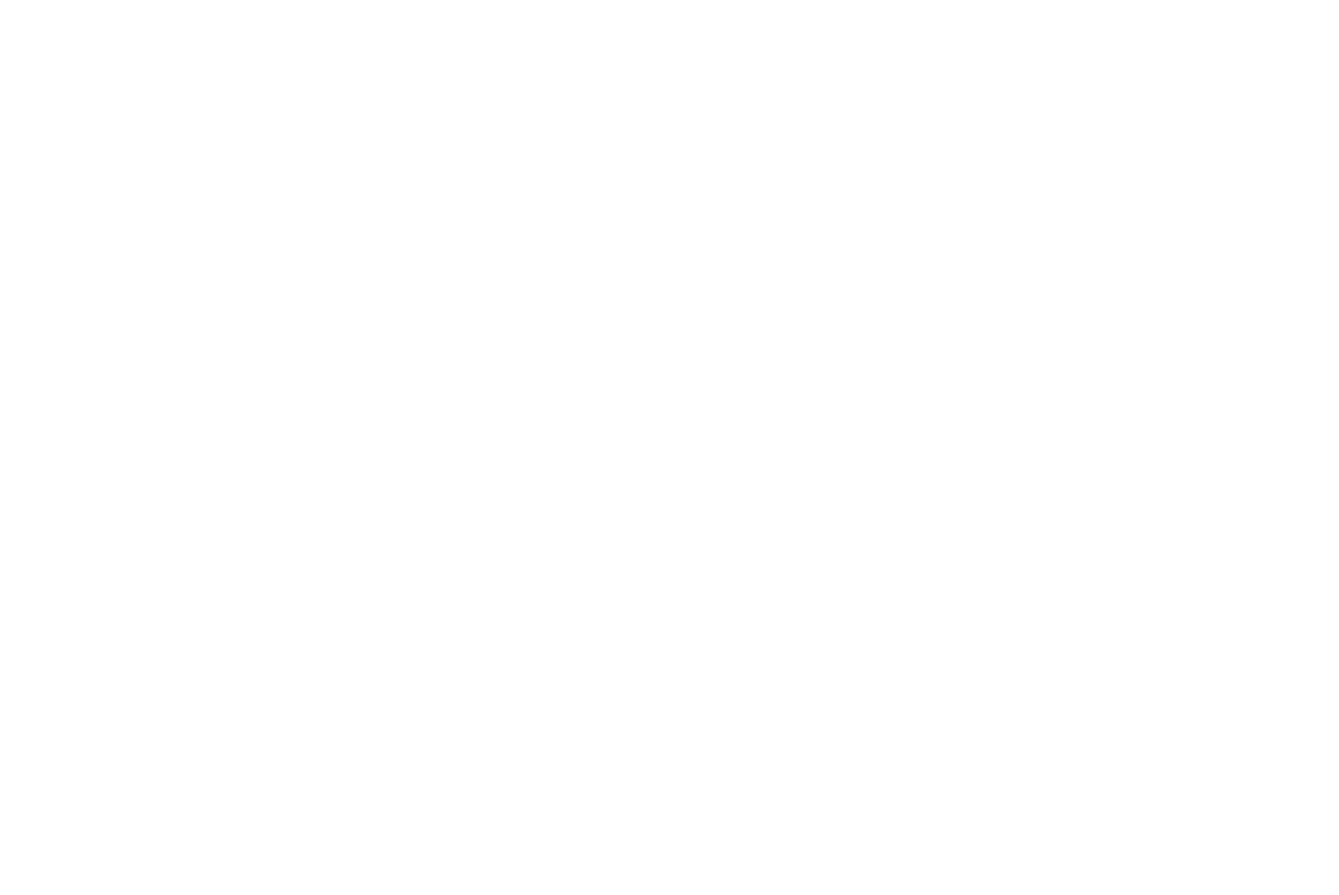
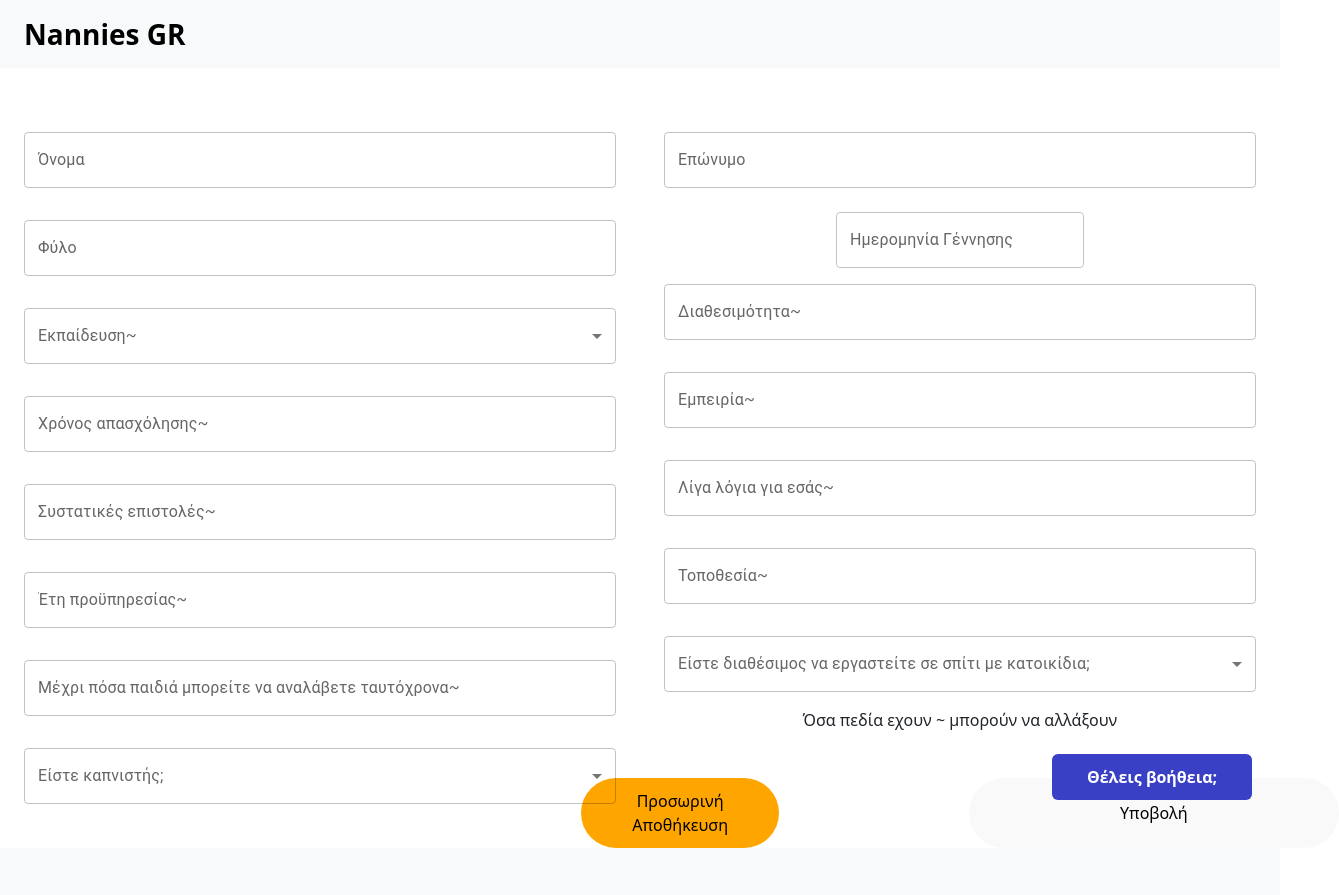
Before and after one commit to giannisz2/Website_Nannies, a React (Vite) app: page /PersonalInfo in a window 1280 px wide. Before the commit this address had no page. Shown: the top 895 px of the page, 1339 px wide, since content can reach past the window. Before the commit the page ends 800 px from the top, so only its background shows below. Built offline with nearby package versions, Linux system fonts and the light colour scheme.

Commit message:
Added personalInfo

```diff
--- a/src/App.jsx
+++ b/src/App.jsx
@@ -5,9 +5,10 @@ import TransactionHistory from './pages/nannies/TransactionHistory';
 import NannyHomepage from './pages/nannies/NannyHomepage';
 import ProfileEditNannies from './pages/nannies/ProfileEditNannies';
 import { Routes, Route, BrowserRouter} from 'react-router-dom';
-import FirstStep from './pages/nannies/FirstStep';
+import PersonalInfo from './pages/nannies/PersonalInfo';
 import Login from './components/authentication/Login'
 import Test from './pages/test.jsx';
+import FirstStep from "./pages/nannies/PersonalInfoDone.jsx"
 
 function App() {
   return (
@@ -19,6 +20,7 @@ function App() {
           <Route path="/TransactionHistory" element={<TransactionHistory/>}/>
           <Route path="/NannyHomepage" element={<NannyHomepage/>}/>
           <Route path="/ProfileEditNannies" element={<ProfileEditNannies/>}/>
+          <Route path="/PersonalInfo" element={<PersonalInfo/>}/>
           <Route path="/FirstStep" element={<FirstStep/>}/>
           <Route path="/test" element={<Test/>}/>
         </Routes>
--- a/src/pages/nannies/FirstStep.jsx
+++ b/src/pages/nannies/PersonalInfo.jsx
@@ -3,26 +3,14 @@ import Footer from '../../components/layout/Footer.jsx';
 import HelpButton from '../../components/buttons/HelpButton.jsx';
 import { Row, Col } from 'react-bootstrap';
 import { Select, MenuItem, TextField, InputLabel, FormControl } from '@mui/material';
-import '../../styles/FirstStep.css'
+import '../../styles/PersonalInfo.css'
 import Datepicker from '../../components/layout/Datepicker.jsx';
 
-export default function FirstStep() {
+export default function PersonalInfo() {
     return (
         <div className="profile-edit-nannies d-flex flex-column min-vh-100">
             <HelpButton />
             <Logo />
-            <div class="stepper">
-                <div class="step active">
-                    <div class="circle">1</div>
-                    <div class="label">ΣΤΟΙΧΕΙΑ</div>
-                </div>
-                <div class="step">
-                    <div class="circle">2</div>
-                </div>
-                <div class="step">
-                    <div class="circle">3</div>
-                </div>
-            </div>
             <div className="content flex-grow-1 d-flex align-items-center justify-content-center">
                 <Row className="align-items-start justify-content-center g-5 m-0 w-100">
                     <Col
@@ -33,7 +21,7 @@ export default function FirstStep() {
                         <TextField fullWidth label="Όνομα" type="text" className="my-3" />
                         <TextField fullWidth label="Φύλο" type="text" className="my-3" />
                         <FormControl fullWidth className="my-3">
-                            <InputLabel>Εκπαίδευση</InputLabel>
+                            <InputLabel>Εκπαίδευση~</InputLabel>
                             <Select defaultValue="">
                                 <MenuItem value="Τριτοβάθμια εκπαίδευση">Τριτοβάθμια εκπαίδευση</MenuItem>
                                 <MenuItem value="Δευτεροβάθμια εκπαίδευση">Δευτεροβάθμια εκπαίδευση</MenuItem>
@@ -41,12 +29,12 @@ export default function FirstStep() {
                                 <MenuItem value="Άλλο">Άλλο</MenuItem>
                             </Select>
                         </FormControl>
-                        <TextField fullWidth label="Χρόνος απασχόλησης" type="text" className="my-3" />
-                        <TextField fullWidth label="Συστατικές επιστολές" type="text" className="my-3" />
-                        <TextField fullWidth label="Έτη προϋπηρεσίας" type="text" className="my-3" />
+                        <TextField fullWidth label="Χρόνος απασχόλησης~" type="text" className="my-3" />
+                        <TextField fullWidth label="Συστατικές επιστολές~" type="text" className="my-3" />
+                        <TextField fullWidth label="Έτη προϋπηρεσίας~" type="text" className="my-3" />
                         <TextField
                             fullWidth
-                            label="Μέχρι πόσα παιδιά μπορείτε να αναλάβετε ταυτόχρονα"
+                            label="Μέχρι πόσα παιδιά μπορείτε να αναλάβετε ταυτόχρονα~"
                             type="text"
                             className="my-3"
                         />
@@ -65,10 +53,10 @@ export default function FirstStep() {
                     >
                         <TextField fullWidth label="Επώνυμο" type="text" className="my-3" />
                         <Datepicker/>
-                        <TextField fullWidth label="Διαθεσιμότητα" type="text" className="my-3" />
-                        <TextField fullWidth label="Εμπειρία" type="text" className="my-3" />
-                        <TextField fullWidth label="Λίγα λόγια για εσάς" type="text" className="my-3" />
-                        <TextField fullWidth label="Τοποθεσία" type="text" className="my-3" />
+                        <TextField fullWidth label="Διαθεσιμότητα~" type="text" className="my-3" />
+                        <TextField fullWidth label="Εμπειρία~" type="text" className="my-3" />
+                        <TextField fullWidth label="Λίγα λόγια για εσάς~" type="text" className="about-me my-3" />
+                        <TextField fullWidth label="Τοποθεσία~" type="text" className="my-3" />
                         <FormControl fullWidth className="my-3">
                             <InputLabel>Είστε διαθέσιμος να εργαστείτε σε σπίτι με κατοικίδια;</InputLabel>
                             <Select defaultValue="">
@@ -76,7 +64,11 @@ export default function FirstStep() {
                                 <MenuItem value="ΟΧΙ">ΟΧΙ</MenuItem>
                             </Select>
                         </FormControl>
-                        <button id="button-apply">Οριστική Υποβολή</button>
+                        <p>Όσα πεδία εχουν ~ μπορούν να αλλάξουν</p>
+                        <div className='buttons'>
+                            <button className="button-temp">Προσωρινή Αποθήκευση</button>
+                            <button className="button-apply">Υποβολή</button>
+                        </div>
                     </Col>
                 </Row>
             </div>
--- /dev/null
+++ b/src/pages/nannies/PersonalInfoDone.jsx
@@ -0,0 +1,75 @@
+import Logo from '../../components/buttons/Logo.jsx';
+import Footer from '../../components/layout/Footer.jsx';
+import HelpButton from '../../components/buttons/HelpButton.jsx';
+import { Row, Col } from 'react-bootstrap';
+import { Select, MenuItem, TextField, InputLabel, FormControl } from '@mui/material';
+import '../../styles/PersonalInfoDone.css'
+import Datepicker from '../../components/layout/Datepicker.jsx';
+
+export default function PersonalInfoDone() {
+    return (
+        <div className="profile-edit-nannies d-flex flex-column min-vh-100">
+            <HelpButton />
+            <Logo />
+
+            <div className="content flex-grow-1 d-flex align-items-center justify-content-center">
+                <Row className="align-items-start justify-content-center g-5 m-0 w-100">
+                    <Col
+                        md={6}
+                        xs={12}
+                        className="d-flex flex-column align-items-center justify-content-center text-center"
+                    >
+                        <TextField fullWidth label="Όνομα" type="text" className="my-3" />
+                        <TextField fullWidth label="Φύλο" type="text" className="my-3" />
+                        <FormControl fullWidth className="my-3">
+                            <InputLabel>Εκπαίδευση</InputLabel>
+                            <Select defaultValue="">
+                                <MenuItem value="Τριτοβάθμια εκπαίδευση">Τριτοβάθμια εκπαίδευση</MenuItem>
+                                <MenuItem value="Δευτεροβάθμια εκπαίδευση">Δευτεροβάθμια εκπαίδευση</MenuItem>
+                                <MenuItem value="Πρωτοβάθμια εκπαίδευση">Πρωτοβάθμια εκπαίδευση</MenuItem>
+                                <MenuItem value="Άλλο">Άλλο</MenuItem>
+                            </Select>
+                        </FormControl>
+                        <TextField fullWidth label="Χρόνος απασχόλησης" type="text" className="my-3" />
+                        <TextField fullWidth label="Συστατικές επιστολές" type="text" className="my-3" />
+                        <TextField fullWidth label="Έτη προϋπηρεσίας" type="text" className="my-3" />
+                        <TextField
+                            fullWidth
+                            label="Μέχρι πόσα παιδιά μπορείτε να αναλάβετε ταυτόχρονα"
+                            type="text"
+                            className="my-3"
+                        />
+                        <FormControl fullWidth className="my-3">
+                            <InputLabel>Είστε καπνιστής;</InputLabel>
+                            <Select defaultValue="">
+                                <MenuItem value="ΝΑΙ">ΝΑΙ</MenuItem>
+                                <MenuItem value="ΟΧΙ">ΟΧΙ</MenuItem>
+                            </Select>
+                        </FormControl>
+                    </Col>
+                    <Col
+                        md={6}
+                        xs={12}
+                        className="d-flex flex-column align-items-center justify-content-center text-center"
+                    >
+                        <TextField fullWidth label="Επώνυμο" type="text" className="my-3" />
+                        <Datepicker/>
+                        <TextField fullWidth label="Διαθεσιμότητα" type="text" className="my-3" />
+                        <TextField fullWidth label="Εμπειρία" type="text" className="my-3" />
+                        <TextField fullWidth label="Λίγα λόγια για εσάς" type="text" className="my-3" />
+                        <TextField fullWidth label="Τοποθεσία" type="text" className="my-3" />
+                        <FormControl fullWidth className="my-3">
+                            <InputLabel>Είστε διαθέσιμος να εργαστείτε σε σπίτι με κατοικίδια;</InputLabel>
+                            <Select defaultValue="">
+                                <MenuItem value="ΝΑΙ">ΝΑΙ</MenuItem>
+                                <MenuItem value="ΟΧΙ">ΟΧΙ</MenuItem>
+                            </Select>
+                        </FormControl>
+                        <button className="button-apply">Οριστική Υποβολή</button>
+                    </Col>
+                </Row>
+            </div>
+            <Footer />
+        </div>
+    );
+}
--- a/src/styles/FirstStep.css
+++ /dev/null
@@ -1,65 +0,0 @@
-#root{
-  width: 100%;
-}
-
-.stepper {
-    display: flex;
-    align-items: center;
-    justify-content: center;
-    gap: 2rem;
-    background-color: #f8f4fc;
-    padding: 1rem;
-    border-radius: 8px;
-  }
-
-  .step {
-    display: flex;
-    flex-direction: column;
-    align-items: center;
-    position: relative;
-  }
-
-  .step:not(:last-child)::after {
-    content: '';
-    position: absolute;
-    top: 50%;
-    right: -1.5rem;
-    height: 2px;
-    width: 3rem;
-    background-color: #ccc;
-    z-index: -1;
-  }
-
-  .step.active:not(:last-child)::after {
-    background-color: #007bff;
-  }
-
-  .circle {
-    width: 40px;
-    height: 40px;
-    border-radius: 50%;
-    background-color: #ccc;
-    display: flex;
-    align-items: center;
-    justify-content: center;
-    font-size: 1.2rem;
-    font-weight: bold;
-    color: white;
-    transition: background-color 0.3s ease;
-  }
-
-  .step.active .circle {
-    background-color: #007bff;
-  }
-
-  .label {
-    margin-top: 0.5rem;
-    font-size: 0.9rem;
-    color: black;
-  }
-
-  #button-apply{
-    margin-top: 30px;
-    border-radius: 50px;
-    padding: 10px 300px;
-  }
--- /dev/null
+++ b/src/styles/PersonalInfo.css
@@ -0,0 +1,27 @@
+#root{
+width: 100%;
+}
+
+.label {
+  margin-top: 0.5rem;
+  font-size: 0.9rem;
+  color: black;
+}
+
+.buttons{
+  display: flex;
+  gap: 190px;
+}
+
+.button-apply{
+  margin-top: 30px;
+  border-radius: 50px;
+  padding: 10px 150px;
+}
+
+.button-temp{
+  margin-top: 30px;
+  border-radius: 50px;
+  background-color: orange;
+  padding: 10px 50px;
+}
--- /dev/null
+++ b/src/styles/PersonalInfoDone.css
@@ -0,0 +1,66 @@
+#root{
+    width: 100%;
+    }
+
+    .stepper {
+      display: flex;
+      align-items: center;
+      justify-content: center;
+      gap: 2rem;
+      background-color: #f8f4fc;
+      padding: 1rem;
+      border-radius: 8px;
+    }
+
+    .step {
+      display: flex;
+      flex-direction: column;
+      align-items: center;
+      position: relative;
+    }
+
+    .step:not(:last-child)::after {
+      content: '';
+      position: absolute;
+      top: 50%;
+      right: -1.5rem;
+      height: 2px;
+      width: 3rem;
+      background-color: #ccc;
+      z-index: -1;
+    }
+
+    .step.active:not(:last-child)::after {
+      background-color: #007bff;
+    }
+
+    .circle {
+      width: 40px;
+      height: 40px;
+      border-radius: 50%;
+      background-color: #ccc;
+      display: flex;
+      align-items: center;
+      justify-content: center;
+      font-size: 1.2rem;
+      font-weight: bold;
+      color: white;
+      transition: background-color 0.3s ease;
+    }
+
+    .step.active .circle {
+      background-color: #007bff;
+    }
+
+    .label {
+      margin-top: 0.5rem;
+      font-size: 0.9rem;
+      color: black;
+    }
+
+
+    .button-apply{
+      margin-top: 30px;
+      border-radius: 50px;
+      padding: 10px 150px;
+    }
```
